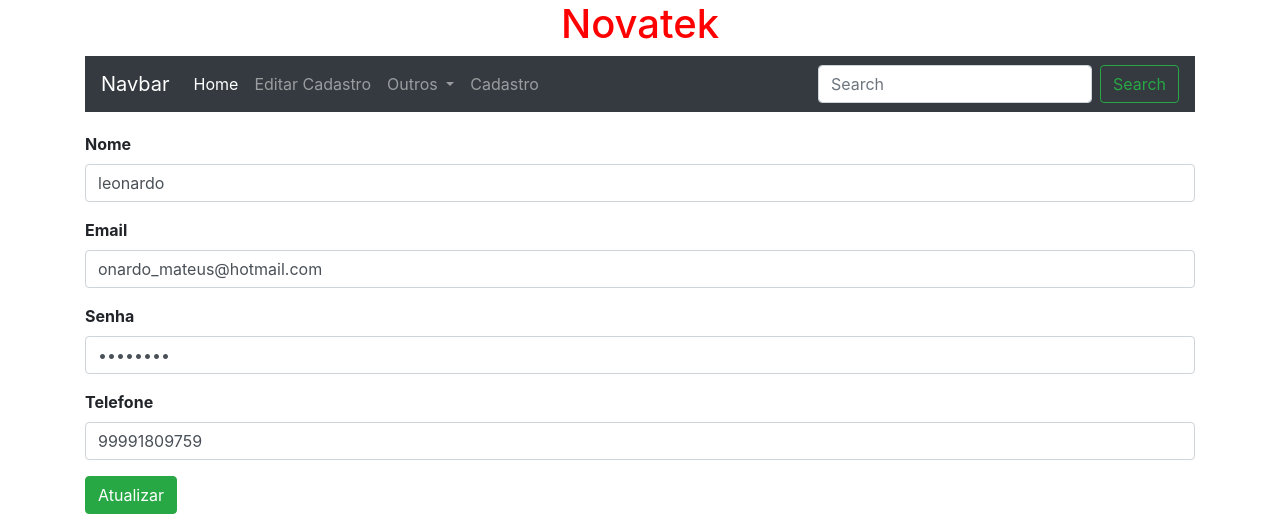
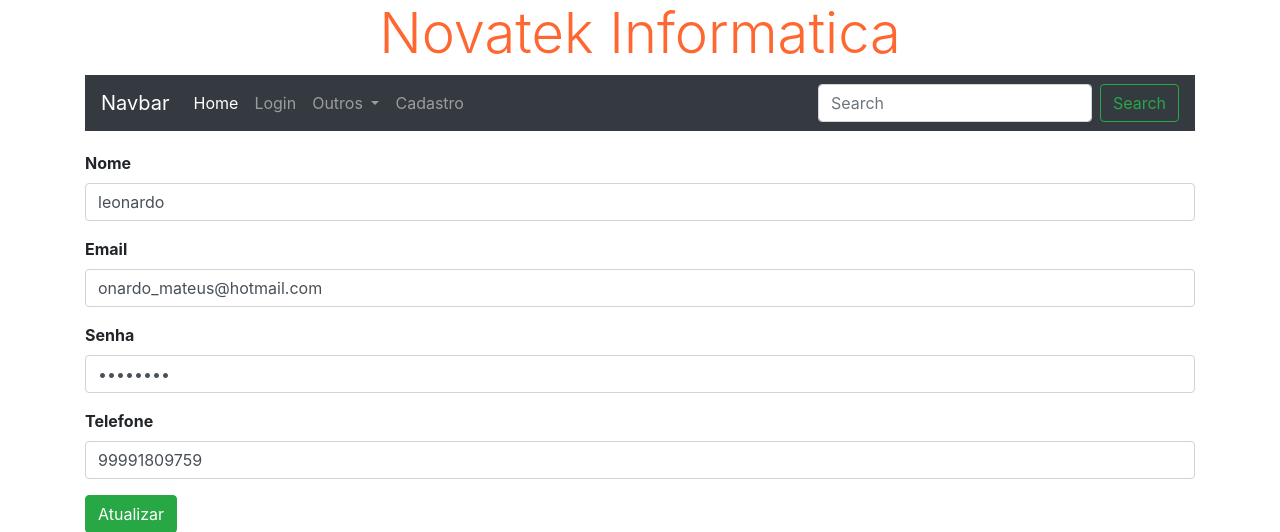
Before and after one commit to Leonardo333Rock/aulas-git, a Django app: page /editar_cadastro/1 in a window 1280 px wide. Shown: the top 532 px of the page. Run offline with Django 4.2, Linux system fonts and the light colour scheme; data comes from the database, SQL or seed files in the repository; some libraries are stand-ins or nearby versions.

Commit message:
criado link para pagina de cadastro

```diff
--- a/aulaGit/static/css/styler.css
+++ b/aulaGit/static/css/styler.css
@@ -1,5 +1,5 @@
 h1{
-    color: red;
+    color: rgba(255, 68, 0, 0.81);
 }
 
 header{
--- a/aulaGit/templates/home.html
+++ b/aulaGit/templates/home.html
@@ -10,7 +10,7 @@
 </head>
 <body>
     <header>
-        <h1>Novatek</h1>
+        <h1 class="display-4">Novatek Informatica</h1>
     </header>
     <div class="container" style="margin-bottom: 20px;">
         <nav class="navbar navbar-expand-lg navbar-dark bg-dark">
@@ -25,7 +25,7 @@
                   <a class="nav-link" href="/">Home <span class="sr-only">(current)</span></a>
                 </li>
                 <li class="nav-item">
-                  <a class="nav-link" href="/editar_cadastro/1">Editar Cadastro</a>
+                  <a class="nav-link" href="login">Login</a>
                 </li>
                 <li class="nav-item dropdown">
                   <a class="nav-link dropdown-toggle" href="#" id="navbarDropdown" role="button" data-toggle="dropdown" aria-haspopup="true" aria-expanded="false">
@@ -33,7 +33,7 @@
                   </a>
                   <div class="dropdown-menu" aria-labelledby="navbarDropdown">
                     <a class="dropdown-item" href="/produtos">Produto</a>
-                    <a class="dropdown-item" href="#">Another action</a>
+                    <a class="dropdown-item" href="/editar_cadastro/1">Editar Cadastro</a>
                     <div class="dropdown-divider"></div>
                     <a class="dropdown-item" href="#">Something else here</a>
                   </div>
@@ -53,7 +53,19 @@
     <script src="https://code.jquery.com/jquery-3.2.1.slim.min.js" integrity="sha384-KJ3o2DKtIkvYIK3UENzmM7KCkRr/rE9/Qpg6aAZGJwFDMVNA/GpGFF93hXpG5KkN" crossorigin="anonymous"></script>
     <script src="https://cdn.jsdelivr.net/npm/popper.js@1.12.9/dist/umd/popper.min.js" integrity="sha384-ApNbgh9B+Y1QKtv3Rn7W3mgPxhU9K/ScQsAP7hUibX39j7fakFPskvXusvfa0b4Q" crossorigin="anonymous"></script>
     <script src="https://cdn.jsdelivr.net/npm/bootstrap@4.0.0/dist/js/bootstrap.min.js" integrity="sha384-JZR6Spejh4U02d8jOt6vLEHfe/JQGiRRSQQxSfFWpi1MquVdAyjUar5+76PVCmYl" crossorigin="anonymous"></script>
+
     {% block content %}
+    <div class="container">
+      <div class="jumbotron">
+        <h1 class="display-4">Bem Vindo!</h1>
+        <p class="lead">Novatek Informática: Inovando soluções tecnológicas para impulsionar o seu sucesso.</p>
+        <hr class="my-4">
+        <p>Olá a todos! Bem-vindos à Novatek Informática, onde a inovação encontra a tecnologia. Somos uma empresa comprometida em fornecer soluções informáticas de ponta, impulsionando o crescimento e o sucesso dos nossos clientes. Estamos aqui para transformar desafios em oportunidades e tornar o futuro digital uma realidade. Junte-se a nós nessa jornada rumo à excelência tecnológica!</p>
+        <p class="lead">
+          <a class="btn btn-primary btn-lg" href="#" role="button">Ver mais</a>
+        </p>
+      </div>
+    </div>
 
     {% endblock %}
 </body>
```
